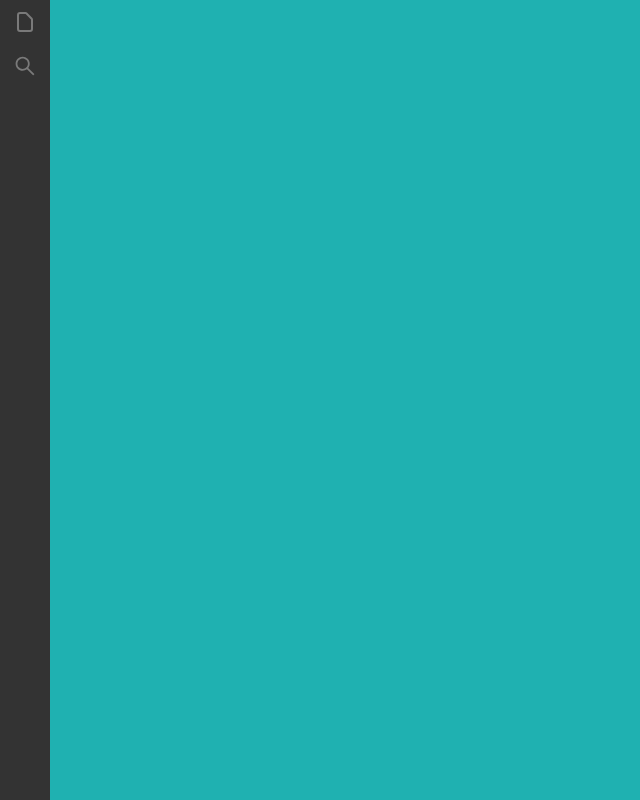
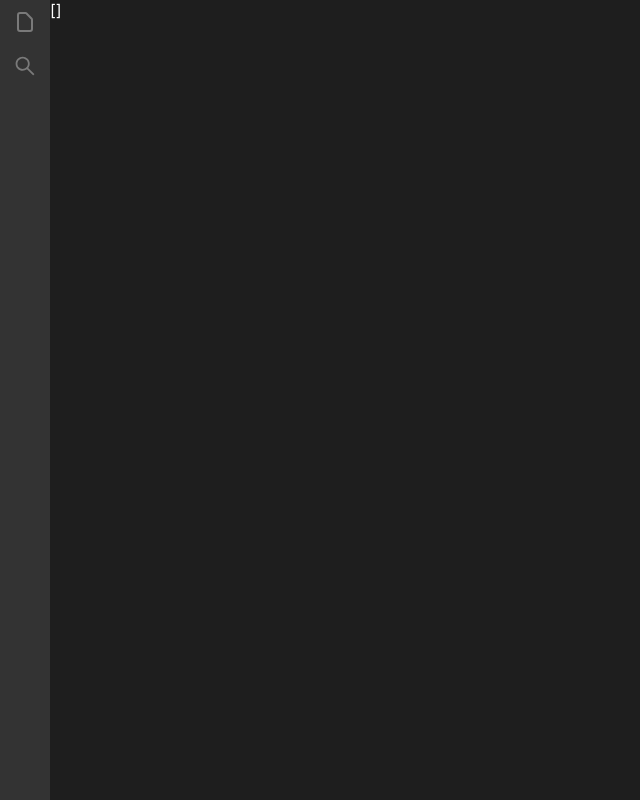
Before and after one commit to c-hex/vs-blog, a React (Create React App) app: page / in a window 1280 px wide. Shown: the whole page, without its empty margins (0-640 px from the left). Built offline with nearby package versions, Linux system fonts and the light colour scheme.

Commit message:
[1104] background, LeftSide 수정 및 컴포넌트 분리

```diff
--- a/src/App.js
+++ b/src/App.js
@@ -4,7 +4,9 @@ import {
   Route,
   RouterProvider,
 } from "react-router-dom";
-import Main from "./components/Main";
+import Main from "./pages/Main";
+import AppContext from "./context/AppContext";
+import { useEffect, useState } from "react";
 
 const router = createBrowserRouter(
   createRoutesFromElements(
@@ -16,7 +18,60 @@ const router = createBrowserRouter(
 );
 
 function App() {
-  return <RouterProvider router={router} />;
+  const [selectedPost, setSelectedPost] = useState("");
+  const [postData, setPostData] = useState([]);
+  const [openPost, setOpenPost] = useState([]);
+
+  useEffect(() => {
+    setPostData([
+      {
+        type: "directory",
+        title: "일상",
+      },
+      {
+        type: "directory",
+        title: "Tech",
+        children: [
+          {
+            type: "post",
+            title: "Tech1",
+          },
+          {
+            type: "post",
+            title: "Tech2",
+          },
+          {
+            type: "directory",
+            title: "Tech3",
+            children: [
+              {
+                type: "post",
+                title: "Tech31",
+              },
+              {
+                type: "post",
+                title: "Tech32",
+              },
+            ],
+          },
+        ],
+      },
+    ]);
+  }, []);
+
+  return (
+    <AppContext.Provider
+      value={{
+        selectedPost,
+        setSelectedPost,
+        openPost,
+        setOpenPost,
+        postData,
+      }}
+    >
+      <RouterProvider router={router} />
+    </AppContext.Provider>
+  );
 }
 
 export default App;
--- /dev/null
+++ b/src/components/Content.js
@@ -0,0 +1,23 @@
+import { useContext } from "react";
+import AppContext from "../context/AppContext";
+import Accordion from "./Accordion";
+
+function Content({ type, title, children }) {
+  const { setSelectedPost, openPost, setOpenPost } = useContext(AppContext);
+
+  function selectedFunction() {
+    setSelectedPost(title);
+    setOpenPost([...openPost, title]);
+  }
+
+  return type === "directory" ? (
+    <Accordion title={`📂 ${title}`}>
+      {children?.map((one, index) => (
+        <Content {...one} key={index} />
+      ))}
+    </Accordion>
+  ) : (
+    <div onClick={selectedFunction}>&nbsp;&nbsp;&nbsp;&nbsp;📝 {title}</div>
+  );
+}
+export default Content;
--- /dev/null
+++ b/src/context/AppContext.js
@@ -0,0 +1,14 @@
+import React from "react";
+
+export default React.createContext({
+  // 현재 선택된 게시물
+  selectedPost: "test",
+  setSelectedPost: () => {},
+
+  // 열려있는 게시물
+  openPost: [],
+  setOpenPost: () => {},
+
+  // 게시물 데이터
+  postData: [],
+});
--- a/src/components/Main.js
+++ b/src/pages/Main.js
@@ -1,46 +1,14 @@
-import React, { useState } from "react";
+import React, { useContext, useState } from "react";
 import styled from "styled-components";
 import { HiOutlineDocument } from "react-icons/hi";
 import { AiOutlineSearch } from "react-icons/ai";
-import Accordion from "./Accordion";
-
-const tempData = [
-  {
-    type: "directory",
-    title: "일상",
-  },
-  {
-    type: "directory",
-    title: "Tech",
-    children: [
-      {
-        type: "post",
-        title: "Tech1",
-      },
-      {
-        type: "post",
-        title: "Tech2",
-      },
-      {
-        type: "directory",
-        title: "Tech3",
-        children: [
-          {
-            type: "post",
-            title: "Tech31",
-          },
-          {
-            type: "post",
-            title: "Tech32",
-          },
-        ],
-      },
-    ],
-  },
-];
+import Accordion from "../components/Accordion";
+import Content from "../components/Content";
+import AppContext from "../context/AppContext";
 
 function Main() {
   const [selected, setSelected] = useState(null);
+  const { selectedPost, postData, openPost } = useContext(AppContext);
 
   const listArr = [
     {
@@ -52,8 +20,8 @@ function Main() {
             내요요요옹
           </Accordion>
           <Accordion title="VSCODE" isBold={true}>
-            {tempData.map((one) => (
-              <Content {...one} />
+            {postData.map((one, index) => (
+              <Content {...one} key={index} />
             ))}
           </Accordion>
         </>
@@ -75,6 +43,7 @@ function Main() {
             onClick={() => {
               setSelected(selected === index ? null : index);
             }}
+            key={index}
           >
             {one.icon}
           </IconWrap>
@@ -87,19 +56,11 @@ function Main() {
           {listArr[selected].content}
         </LeftContent>
       )}
+      <RightContent>
+        {JSON.stringify(openPost)}
+        {selectedPost}
+      </RightContent>
     </Wrap>
-  );
-}
-
-function Content({ type, title, children }) {
-  return type === "directory" ? (
-    <Accordion title={`📂 ${title}`}>
-      {children?.map((one) => (
-        <Content {...one} />
-      ))}
-    </Accordion>
-  ) : (
-    <div>&nbsp;&nbsp;&nbsp;&nbsp;📝 {title}</div>
   );
 }
 
@@ -121,11 +82,11 @@ const IconWrap = styled.div`
 const Wrap = styled.div`
   display: flex;
   height: 100vh;
-  background-color: #1fb1b1;
 `;
 
 const LeftBar = styled.div`
   width: 50px;
+  min-width: 50px; // flex 때문에 LeftBar가 줄어드는 현상을 방지
   height: 100%;
   background-color: #333333;
 `;
@@ -141,3 +102,8 @@ const LeftContent = styled.div`
     color: #7a7a7a;
   }
 `;
+
+const RightContent = styled.div`
+  width: 100%;
+  background-color: #1e1e1e;
+`;
```
Also changed, not shown: 1 other file (tests, documents, lock files or other folders).
